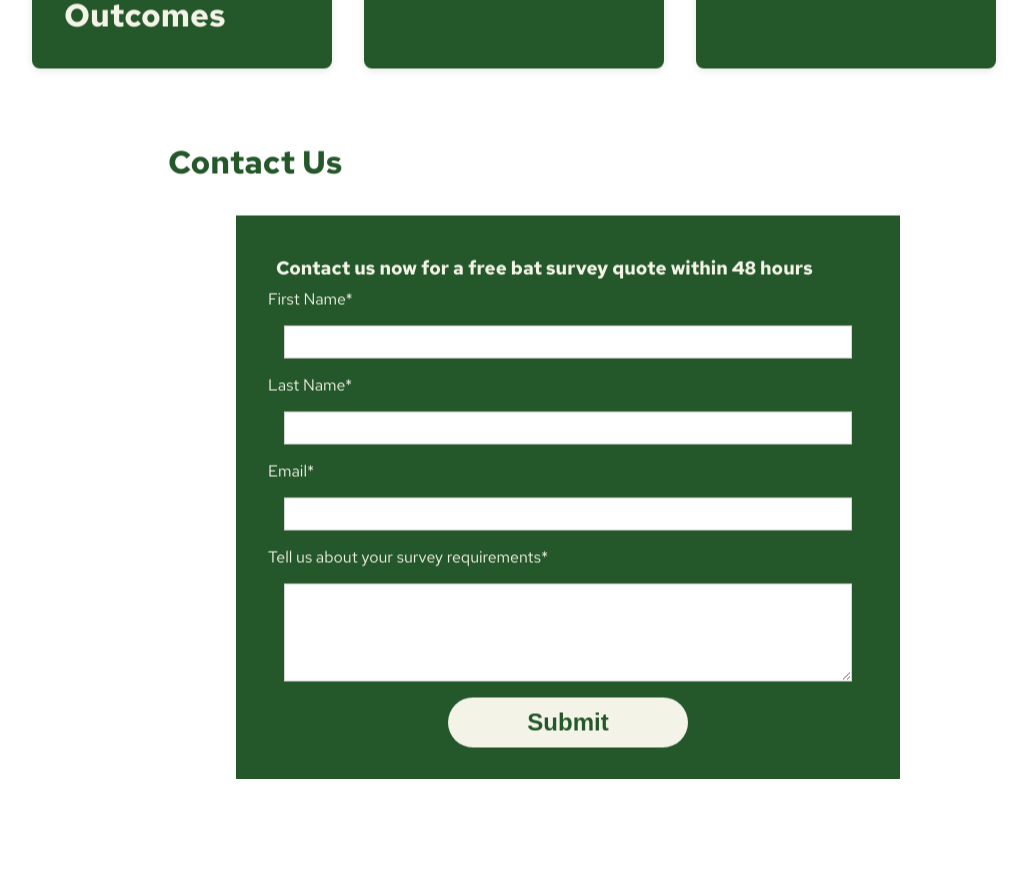
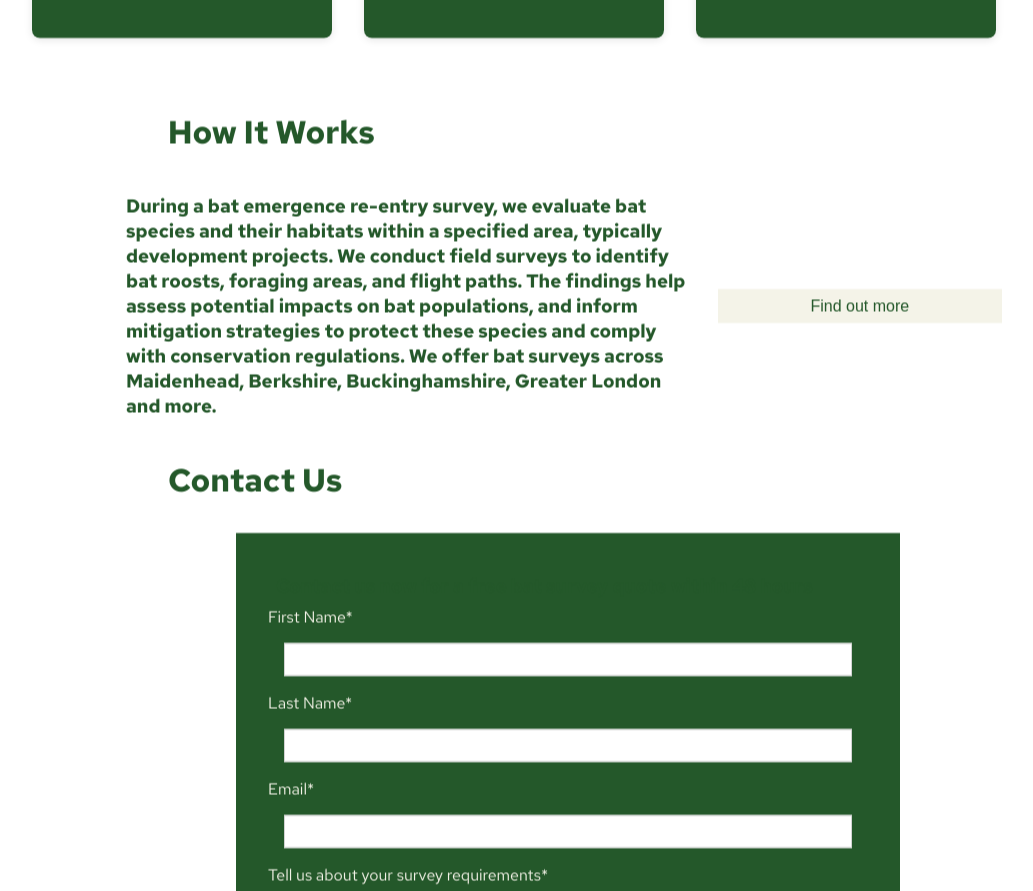
Before and after one commit to kerrytooley/EctoEcology, a Next.js app: page / in a window 1280 px wide. Shown: the part 1277-2168 px from the top of the page, without its empty margins (72-1105 px from the left). Built offline with nearby package versions, Linux system fonts and the light colour scheme.

Commit message:
what we do section

```diff
--- a/src/app/page.tsx
+++ b/src/app/page.tsx
@@ -4,15 +4,17 @@ import Image from "next/image";
 import styles from "./page.module.css";
 import { styled } from "styled-components";
 import CarouselComponent from "@/components/Carousel";
-import WhatWeDoInfo from "@/components/WhatWeDoCards";
 import ContactForm from "@/components/ContactForm";
+import HowItWorksCards from "@/components/HowItWorksCards";
+import WhatWeDoSection from "@/components/WhatWeDo";
 
 export default function Home() {
   return (
     <div className={styles.page}>
       <main className={styles.main}>
-        <WhatWeDoInfo />
+        <HowItWorksCards />
         <CarouselComponent />
+        <WhatWeDoSection />
         <ContactForm />
       </main>
 
--- a/src/components/ContactForm.tsx
+++ b/src/components/ContactForm.tsx
@@ -15,6 +15,10 @@ const Form = styled.form`
   width: 100%;
   max-width: 600px;
   margin: 1rem;
+
+  @media (max-width: 768px) {
+  max-width: 300px;
+  }
 `;
 
 const FormInput = styled.input`
--- a/src/components/SectionTitle.tsx
+++ b/src/components/SectionTitle.tsx
@@ -1,7 +1,7 @@
 import { colors } from "@/styles/theme";
 import { styled } from "styled-components";
 
-export const SectionTitle = styled.h1<{$variant?: "light" | "dark"}>`
+export const SectionTitle = styled.h1<{ $variant?: "light" | "dark" }>`
   display: flex;
   width: 100%;
   max-width: 100vh;
@@ -16,11 +16,16 @@ export const SectionTitle = styled.h1<{$variant?: "light" | "dark"}>`
   font-size: 2rem;
 `;
 
-export const SectionSubtitle = styled.h3`
+export const SectionSubtitle = styled.h3<{ $variant?: "light" | "dark" }>`
   display: flex;
   width: 100%;
   text-align: left;
-  color: #f4f3e8;
+  ${({ $variant }) =>
+    $variant === "light"
+      ? `color: ${colors.light};
+`
+      : `color: ${colors.dark};
+      `}
   padding: 0.5rem;
 `;
 
--- /dev/null
+++ b/src/components/WhatWeDo.tsx
@@ -0,0 +1,60 @@
+import { colors } from "@/styles/theme";
+import SectionTitle, { SectionSubtitle, Text } from "./SectionTitle";
+import styled from "styled-components";
+
+const InfoSection = styled.section`
+  display: flex;
+  flex-direction: row;
+  width: 100%;
+  max-width: 900px;
+  padding: 1rem;
+  align-items: center;
+
+  @media (max-width: 768px) {
+    flex-direction: column;
+    align-items: center;
+  }
+`;
+
+const FindOutMoreButton = styled.button`
+  background-color: ${colors.light};
+  color: ${colors.dark};
+  padding: 0.5rem 1rem;
+  margin: 1rem;
+  border: none;
+  cursor: pointer;
+  font-size: 1rem;
+  transition: background-color 0.3s ease;
+  text-decoration: none;
+  display: inline-block;
+  text-align: center;
+  height: fit-content;
+  width: 400px;
+
+  &:hover {
+    background-color: ${colors.salesDark};
+  }
+`;
+
+const WhatWeDoSection = () => {
+  return (
+    <>
+      <SectionTitle> How It Works</SectionTitle>
+      <InfoSection>
+        <SectionSubtitle>
+          During a bat emergence re-entry survey, we evaluate bat species and
+          their habitats within a specified area, typically development
+          projects. We conduct field surveys to identify bat roosts, foraging
+          areas, and flight paths. The findings help assess potential impacts on
+          bat populations, and inform mitigation strategies to protect these
+          species and comply with conservation regulations. We offer bat surveys
+          across Maidenhead, Berkshire, Buckinghamshire, Greater London and
+          more.
+        </SectionSubtitle>
+        <FindOutMoreButton>Find out more</FindOutMoreButton>
+      </InfoSection>
+    </>
+  );
+};
+
+export default WhatWeDoSection;
```
Also changed, not shown: src/components/HowItWorksCards.tsx (renamed from src/components/WhatWeDoCards.tsx).
